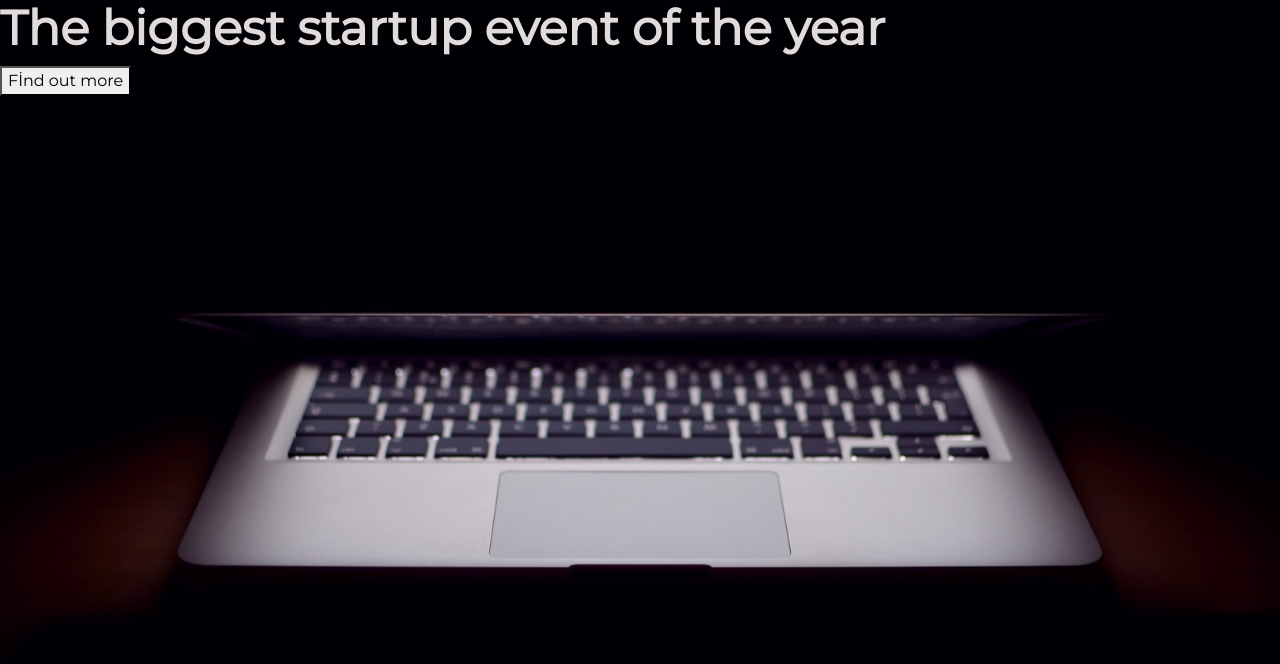
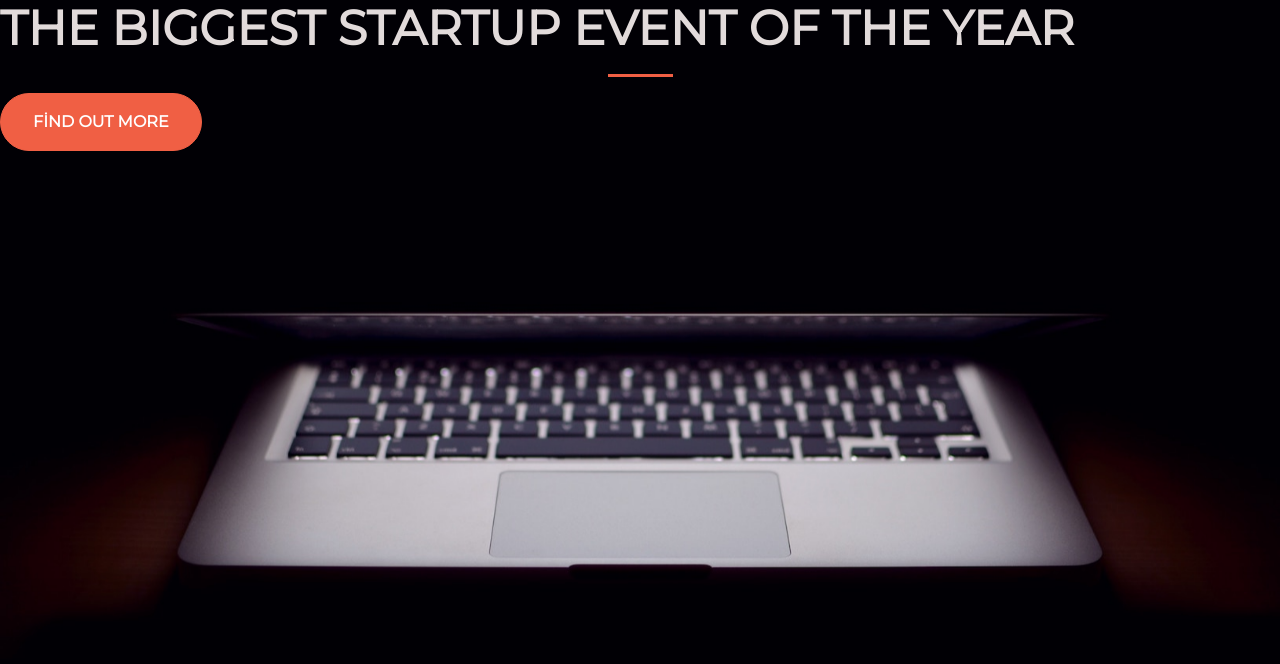
Before and after one commit to ahmetfiratcs/landing-page, a plain HTML site: page index.html in a window 1280 px wide. Drawn offline with nearby package versions, Linux system fonts and the light colour scheme.

Commit message:
button styling

```diff
--- a/index.html
+++ b/index.html
@@ -27,7 +27,10 @@
     <link rel="stylesheet" type="text/css" href="style.css" />
   </head>
   <body>
-    <h1><strong>The biggest startup event of the year</strong></h1>
-    <button>Fİnd out more</button>
+    <h1 class="text-uppercase">
+      <strong>The biggest startup event of the year</strong>
+    </h1>
+    <hr />
+    <button class="btn btn-primary btn-xl">Fİnd out more</button>
   </body>
 </html>
--- a/style.css
+++ b/style.css
@@ -14,3 +14,30 @@ h1 {
   font-size: 3rem;
   color: #e2dbdb;
 }
+
+hr {
+  border-color: #f05f44;
+  border-width: 3px;
+  max-width: 65px;
+}
+
+.btn {
+  font-weight: 700;
+  border-radius: 300px;
+  text-transform: uppercase;
+}
+
+.btn-primary {
+  background-color: #f05f44;
+  border-color: #f05f44;
+}
+
+.btn-primary:hover {
+  background-color: #ee4b08;
+  border-color: #ee4b08;
+  border-width: 4px;
+}
+
+.btn-xl {
+  padding: 1rem 2rem;
+}
```
